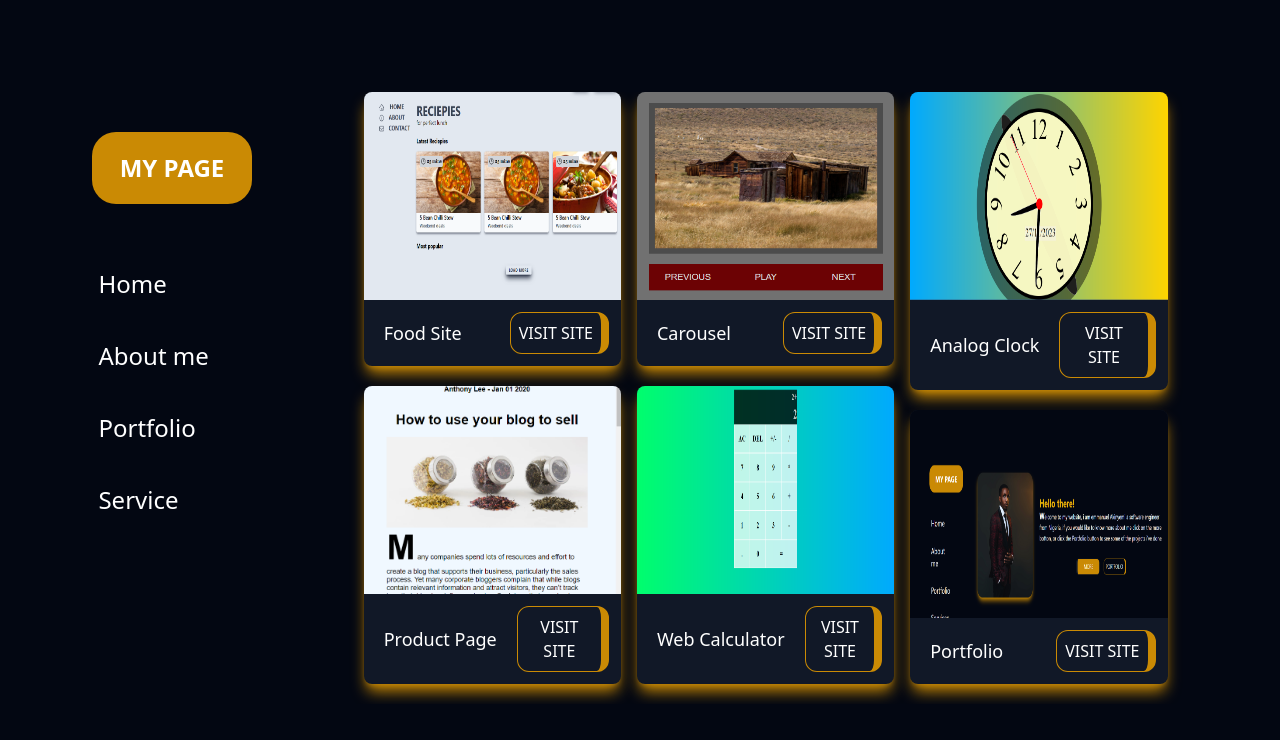
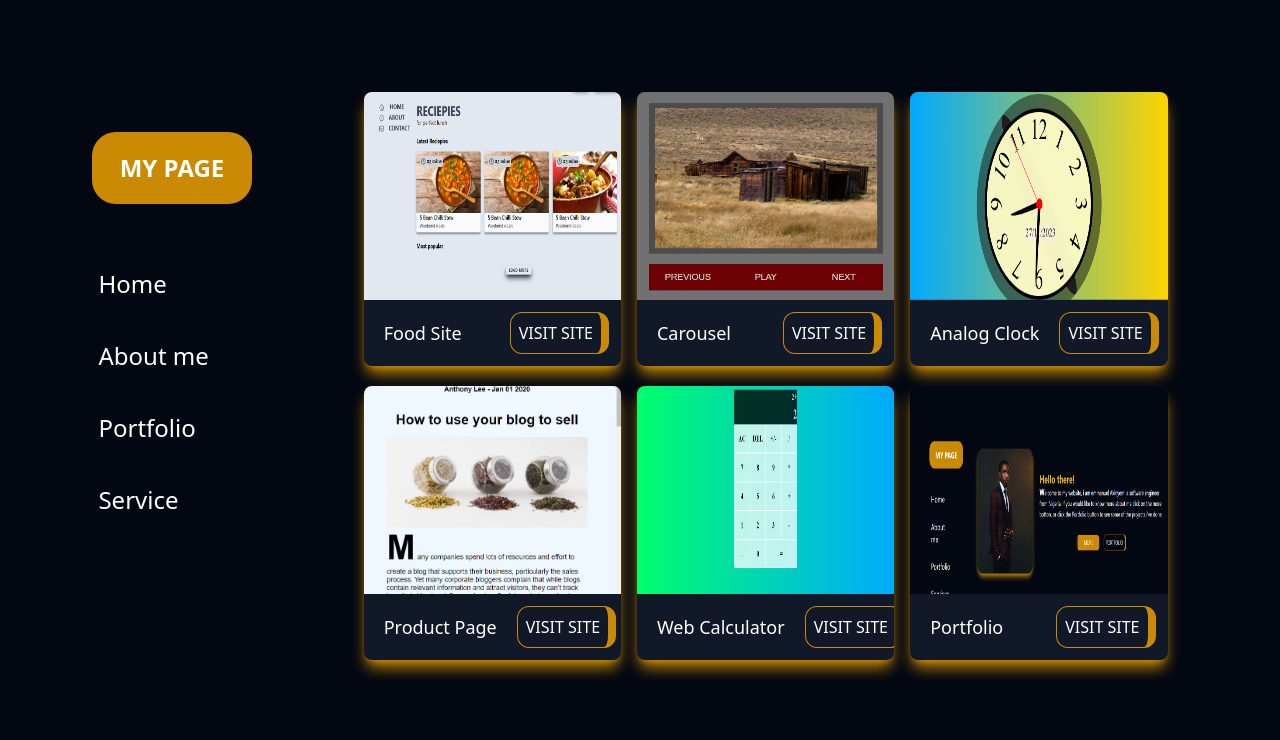
Before and after one commit to emmanuel-akinyemi-Dev/portfolio, a website: page public/portfolio.html in a window 1280 px wide. Drawn offline with Linux system fonts and the light colour scheme.

Commit message:
fixed a bug

```diff
--- a/src/index.css
+++ b/src/index.css
@@ -39,5 +39,5 @@
     @apply w-full h-52
 }
 .btn3{
-    @apply btn2 m-3
+    @apply btn2 m-3 text-nowrap
 }
```
Also changed, not shown: public/output.css.
